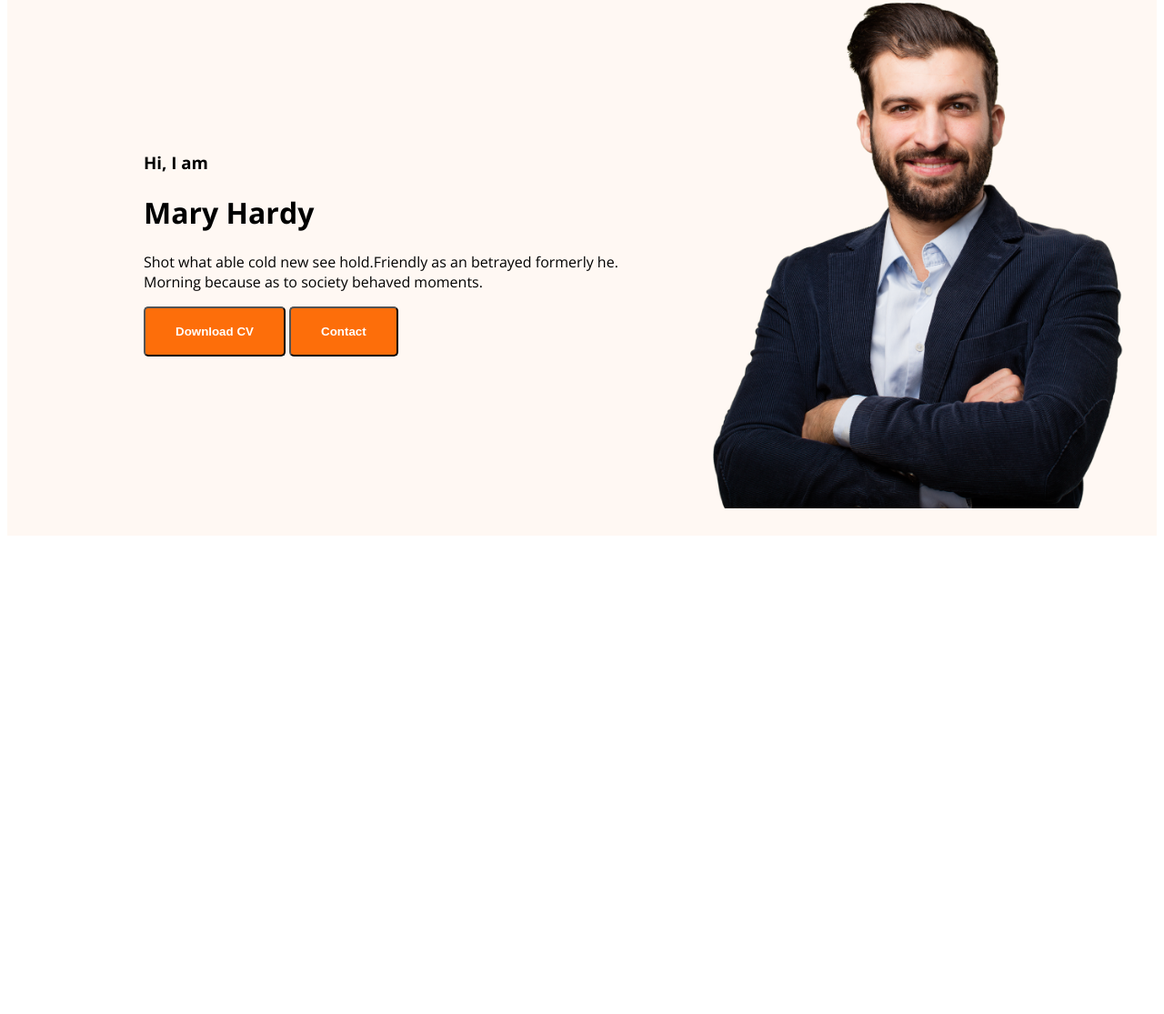
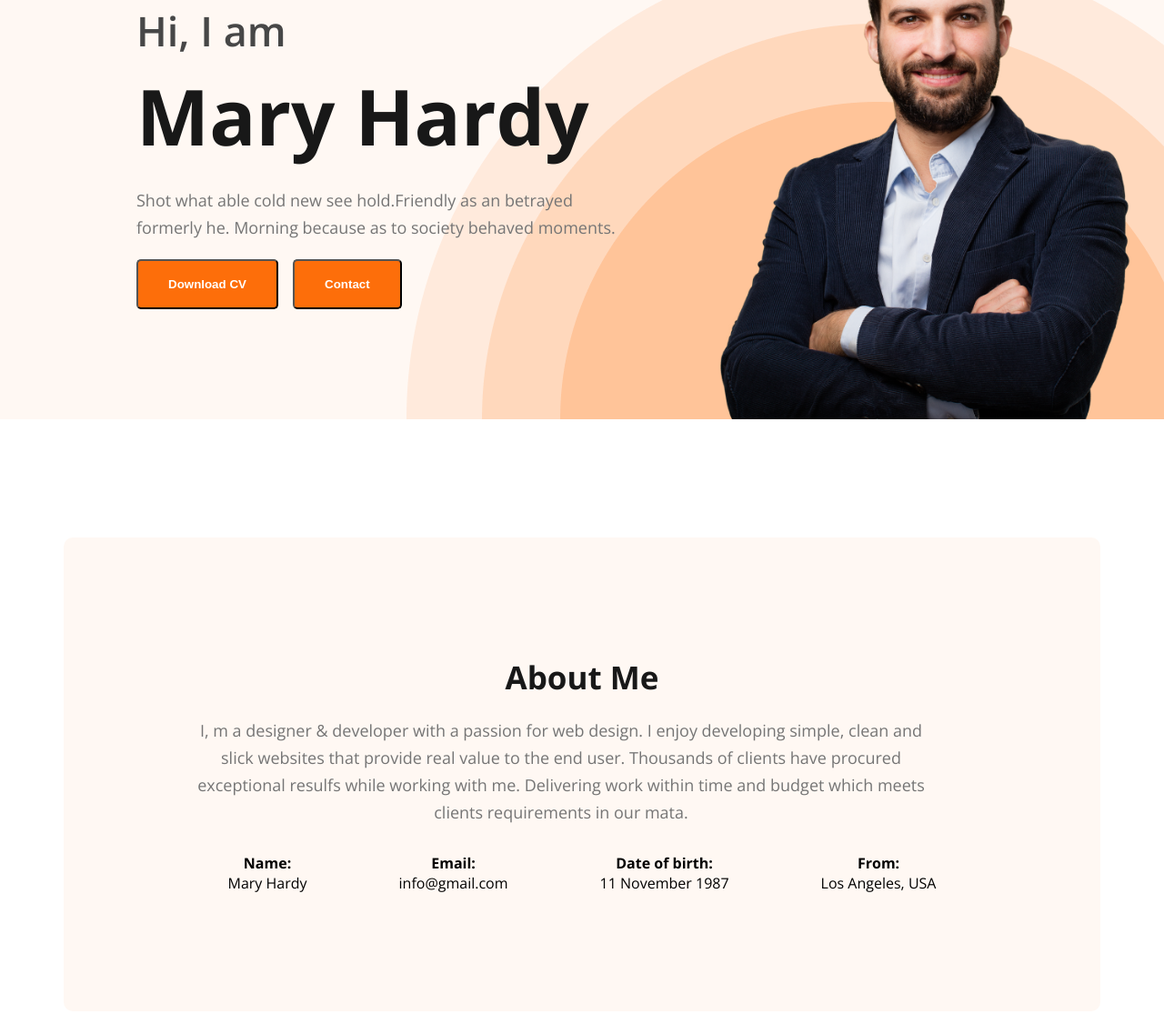
Before and after one commit to shahinahmwd/portfolio-resources, a plain HTML site: page index.html in a window 1280 px wide. Shown: the part 209-1324 px from the top of the page at 91% size. Before the commit the page ends 806 px from the top, so only its background shows below. Drawn offline with nearby package versions, Linux system fonts and the light colour scheme.

Commit message:
Added about information

```diff
--- a/Styles/styles.css
+++ b/Styles/styles.css
@@ -1,17 +1,51 @@
-/* Nav related styles  */
+/* common related styles  */
+* {
+    margin: 0;
+    padding: 0;
+}
+
 body {
     font-family: "Open Sans", sans-serif;
+}
+
+.section_title {
+    font-weight: 700;
+    font-size: 35px;
+    color: #181818;
+    text-align: center;
+    padding-bottom: 20px;
+}
+
+.section_description {
+    font-weight: 400;
+    font-size: 18px;
+    color: #757575;
+    line-height: 30px;
+    text-align: center;
+    padding-bottom: 30px;
+    padding-right: 46px;
+}
+
+.btn_primary {
+    border-radius: 5px;
+    background: #FD6E0A;
+    font-style: 20px;
+    font-weight: 700;
+    color: white;
+    margin-right: 12px;
+    padding: 18px 33px;
 }
 
 .text_primary {
     color: #FD6E0A;
 }
 
+/* Nav related styles  */
 nav {
     display: flex;
     justify-content: space-between;
     align-items: center;
-    margin: 0 200px;
+    margin: 0 150px;
 }
 
 .nav_title {
@@ -35,26 +69,73 @@ nav a {
     color: #181818;
 }
 
-.btn_primary {
-    border-radius: 5px;
-    background: #FD6E0A;
-    font-style: 20px;
-    font-weight: 700;
-    color: white;
-    padding: 18px 33px;
-}
 
 /* Header related Styles */
 .header {
     background-color: #FFF8F3;
+    background-image: url(../images/header_bg.png);
+    background-repeat: no-repeat;
+    background-position: bottom right;
 }
 
 /* Banner related styles  */
 .banner {
-    padding: 30px 30px 30px 150px;
+    padding: 30px 30px 0px 150px;
     display: flex;
     align-items: center;
+    justify-content: space-between;
 }
-.banner .profile{
+
+.banner .profile {
     width: 500px;
 }
+
+.banner-greeting {
+    font-weight: 600;
+    font-size: 45px;
+    color: #474747;
+    margin-bottom: 0;
+}
+
+.banner-container {
+    min-width: 500px;
+}
+
+.banner-titel {
+    font-weight: 700;
+    font-size: 85px;
+    color: #181818;
+    margin-top: 5px;
+    margin-bottom: 20px;
+}
+
+.banner-description {
+    font-weight: 400;
+    font-size: 18px;
+    line-height: 30px;
+    padding-right: 66px;
+    color: #757575;
+    margin-bottom: 20px;
+}
+
+/* Main Section Styles  */
+.about {
+    padding: 130px;
+    border-radius: 10px;
+    background: #FFF8F3;
+    margin: 130px 0;
+}
+
+main {
+    max-width: 1140px;
+    margin: 0 auto;
+}
+
+.about_info_container{
+    display: flex;
+    justify-content: space-around;
+}
+.about_info{
+    text-align: center;
+}
+/* about Section Styles  */
--- a/index.html
+++ b/index.html
@@ -8,10 +8,12 @@
     <!-- Google fonts start  -->
     <link rel="preconnect" href="https://fonts.googleapis.com">
     <link rel="preconnect" href="https://fonts.gstatic.com" crossorigin>
-    <link href="https://fonts.googleapis.com/css2?family=Open+Sans:ital,wght@0,300..800;1,300..800&display=swap" rel="stylesheet">
+    <link href="https://fonts.googleapis.com/css2?family=Open+Sans:ital,wght@0,300..800;1,300..800&display=swap"
+        rel="stylesheet">
     <!-- Google fonts end  -->
     <link rel="stylesheet" href="Styles/styles.css">
 </head>
+
 <body>
     <!-- Header Parts Start  -->
     <header class="header">
@@ -24,20 +26,47 @@
             </ul>
         </nav>
         <div class="banner">
-          <div>
-            <h3 class="banner-greeting">Hi, I  am</h3>
-            <h1 class="banner-titel">Mary Hardy</h1>
-            <p>Shot what able cold new see hold.Friendly as an betrayed formerly he. Morning because as to society behaved moments.</p>
-            <button class="btn_primary">Download CV</button>
-            <button class="btn_primary">Contact</button>
-          </div>
-          <img class="profile" src="images/hardy.png" alt="hardy.png">
+            <div class="banner-container">
+                <h3 class="banner-greeting">Hi, I am</h3>
+                <h1 class="banner-titel">Mary Hardy</h1>
+                <p class="banner-description">Shot what able cold new see hold.Friendly as an betrayed formerly he.
+                    Morning because as to
+                    society behaved moments.</p>
+                <button class="btn_primary">Download CV</button>
+                <button class="btn_primary">Contact</button>
+            </div>
+            <img class="profile" src="images/hardy.png" alt="hardy.png">
         </div>
     </header>
     <!-- Header Parts End  -->
     <!-- Main Parts Start  -->
     <main>
-
+        <section class="about">
+            <h1 class="section_title">About Me</h1>
+            <p class="section_description">I, m a designer & developer with a passion for web design. I enjoy developing
+                simple, clean and slick websites that provide real value to the end user. Thousands of clients have
+                procured exceptional resulfs while working with me. Delivering work within time and budget which meets
+                clients requirements in our mata.</p>
+                <div class="about_info_container">
+                    <!-- .about_info*4>h4.info_title+p.info_description  -->
+                     <div class="about_info">
+                        <h4 class="info_title">Name:</h4>
+                        <p class="info_description">Mary Hardy</p>
+                     </div>
+                     <div class="about_info">
+                        <h4 class="info_title">Email:</h4>
+                        <p class="info_description">info@gmail.com</p>
+                     </div>
+                     <div class="about_info">
+                        <h4 class="info_title">Date of birth:</h4>
+                        <p class="info_description"> 11 November 1987</p>
+                     </div>
+                     <div class="about_info">
+                        <h4 class="info_title">From:</h4>
+                        <p class="info_description"> Los Angeles, USA</p>
+                     </div>
+                </div>
+        </section>
     </main>
     <!-- Main Parts End  -->
     <!-- Footer Parts Start  -->
```
